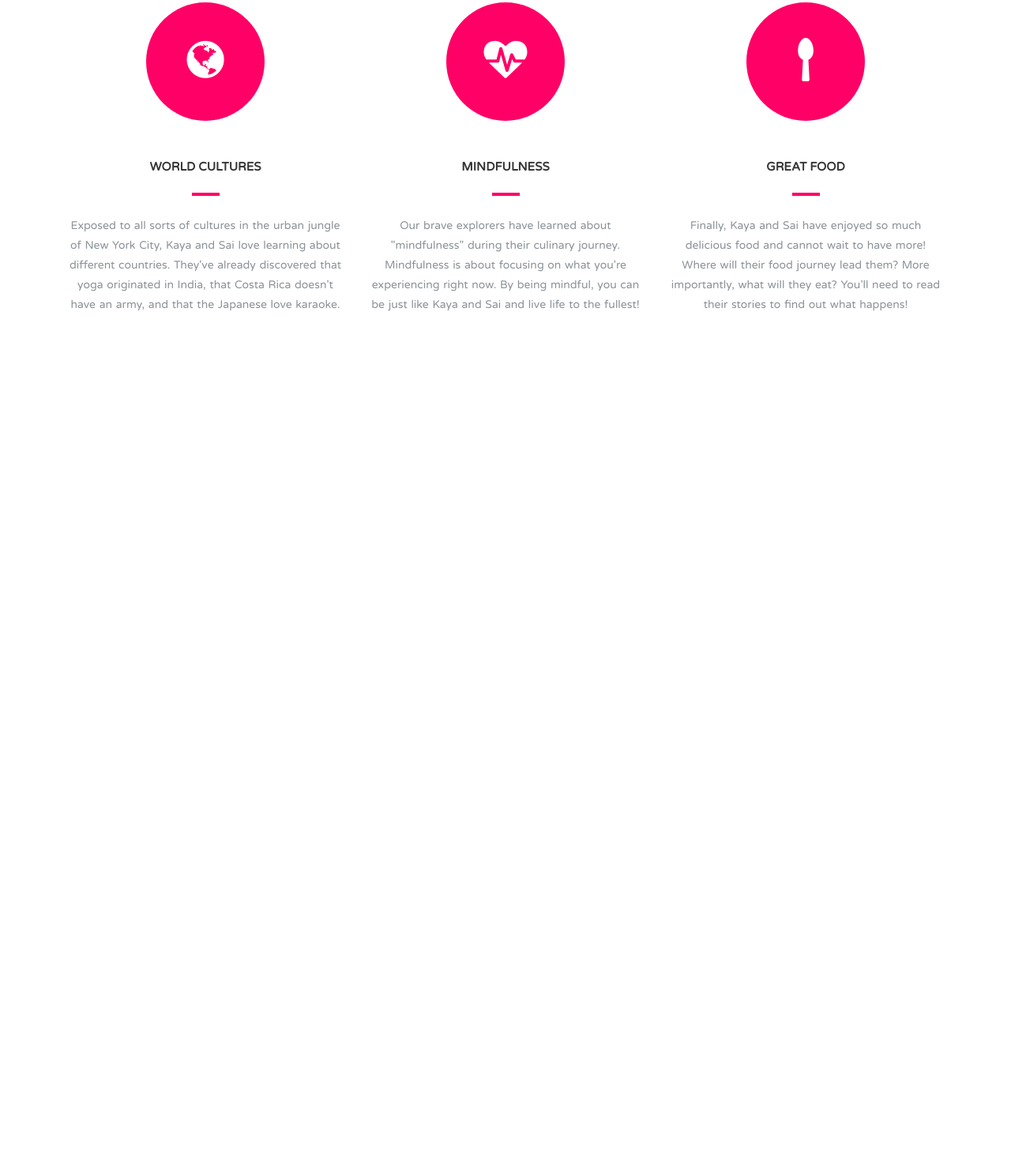
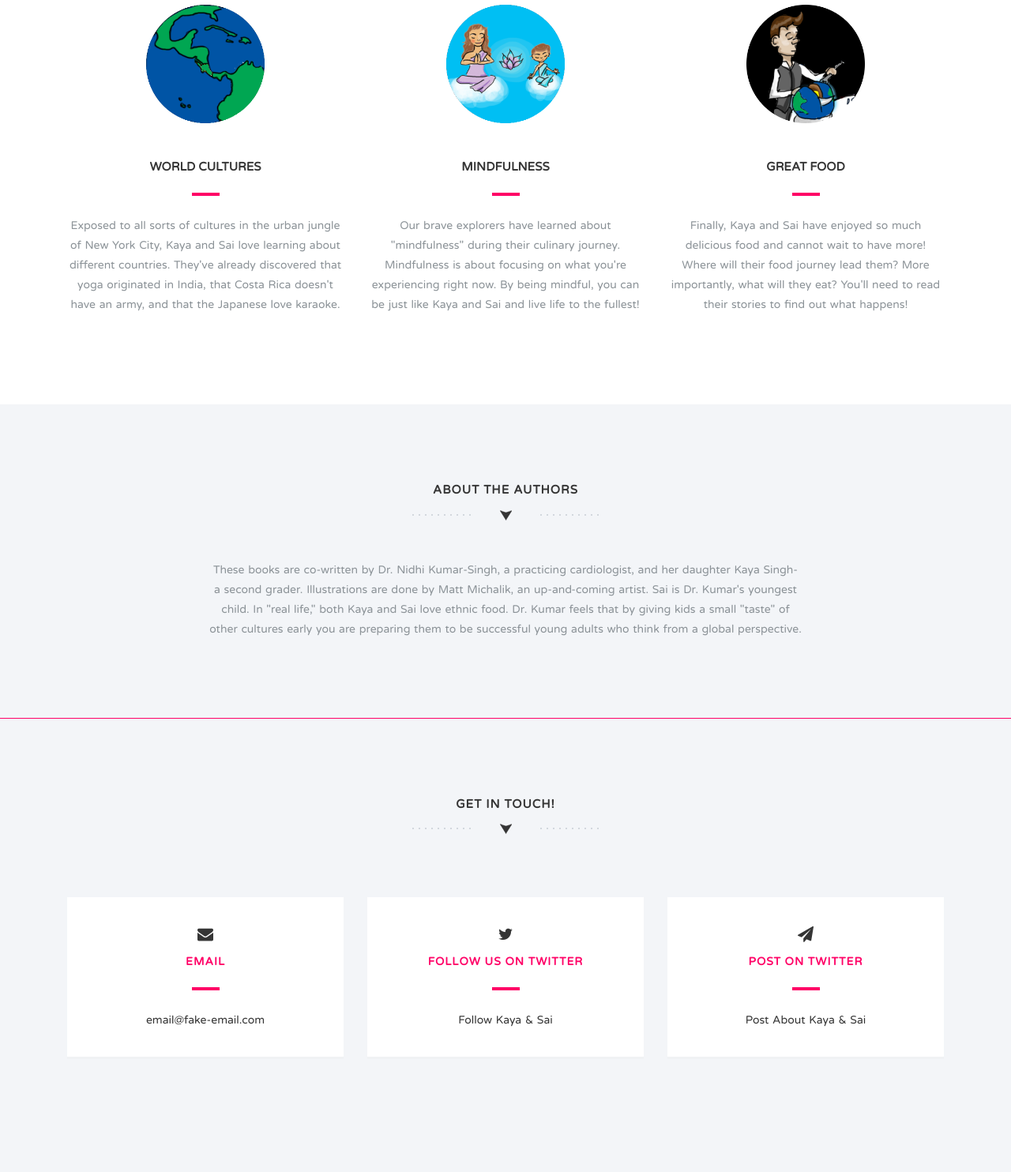
Before and after one commit to rd825/kands, a plain HTML site: page index.html in a window 1280 px wide. Shown: the part 1316-2800 px from the top of the page at 79% size. Before the commit the page ends 1828 px from the top, so only its background shows below. Drawn offline with nearby package versions, Linux system fonts and the light colour scheme.

Commit message:
Commit #2.2

```diff
--- a/css/styles.css
+++ b/css/styles.css
@@ -229,7 +229,7 @@ Features
 ========================================================================== */
 .features-wrapper, .team-wrapper { margin: 70px 0 0; }
 .shadow { text-shadow: rgb(55, 181, 161) 1px 1px, rgb(55, 181, 161) 2px 2px, rgb(55, 181, 161) 3px 3px, rgb(55, 181, 161) 4px 4px, rgb(55, 181, 161) 5px 5px, rgb(55, 181, 161) 6px 6px, rgb(55, 181, 161) 7px 7px, rgb(55, 181, 161) 8px 8px, rgb(55, 181, 161) 9px 9px, rgb(55, 181, 161) 10px 10px, rgb(55, 181, 161) 11px 11px, rgb(55, 181, 161) 12px 12px, rgb(55, 182, 162) 13px 13px, rgb(55, 183, 163) 14px 14px, rgb(56, 184, 164) 15px 15px, rgb(56, 185, 165) 16px 16px, rgb(56, 186, 166) 17px 17px, rgb(57, 187, 167) 18px 18px, rgb(57, 188, 168) 19px 19px, rgb(57, 189, 169) 20px 20px, rgb(58, 191, 170) 21px 21px, rgb(58, 192, 171) 22px 22px, rgb(58, 193, 172) 23px 23px, rgb(59, 194, 173) 24px 24px, rgb(59, 195, 174) 25px 25px, rgb(59, 196, 175) 26px 26px, rgb(60, 197, 176) 27px 27px, rgb(60, 198, 177) 28px 28px, rgb(60, 199, 178) 29px 29px, rgb(61, 201, 179) 30px 30px; }
-.icon { height: 150px; width: 150px; line-height: 150px; max-width: 100%; background: #ff0066; border-radius: 50%; -o-border-radius: 50%; -moz-border-radius: 50%; -webkit-border-radius: 50%; display: block; color: #fff; font-size: 55px; text-align: center; vertical-align: middle; position: relative; margin: 0 auto 50px; }
+.icon { height: 150px; width: 150px; line-height: 150px; max-width: 100%; background: #fff; border-radius: 50%; -o-border-radius: 50%; -moz-border-radius: 50%; -webkit-border-radius: 50%; display: block; color: #fff; font-size: 55px; text-align: center; vertical-align: middle; position: relative; margin: 0 auto 50px; }
 /* ==========================================================================
 iPhone Section
 ========================================================================== */
--- a/index.html
+++ b/index.html
@@ -61,21 +61,21 @@
                 <div class="features-wrapper">
                   <div class="col-md-4 wp2">
                     <div class="icon">
-                      <i class="fa fa-globe"></i>
+                      <img src="img/globe.png" alt="World Cultures" style="width:100%">
                     </div>
                     <h2>World Cultures</h2>
                     <p>Exposed to all sorts of cultures in the urban jungle of New York City, Kaya and Sai love learning about different countries. They've already discovered that yoga originated in India, that Costa Rica doesn't have an army, and that the Japanese love karaoke.</p>
                   </div>
                   <div class="col-md-4 wp2 delay-05s">
                     <div class="icon">
-                      <i class="fa fa-heartbeat"></i>
+                      <img src="img/mind.png" alt="Mindfulness" style="width:100%">
                     </div>
                     <h2>Mindfulness</h2>
                     <p>Our brave explorers have learned about "mindfulness" during their culinary journey. Mindfulness is about focusing on what you're experiencing right now. By being mindful, you can be just like Kaya and Sai and live life to the fullest!</p>
                   </div>
                   <div class="col-md-4 wp2 delay-1s">
                     <div class="icon">
-                      <i class="fa fa-spoon"></i>
+                      <img src="img/food.png" alt="Great Food" style="width:100%">
                     </div>
                     <h2>Great Food</h2>
                     <p>Finally, Kaya and Sai have enjoyed so much delicious food and cannot wait to have more! Where will their food journey lead them? More importantly, what will they eat? You'll need to read their stories to find out what happens!</p>
@@ -86,6 +86,18 @@
             </div>
           </div>
         </section>
+
+        <section class="intro text-center section-padding" id="intro">
+          <div class="container">
+            <div class="row">
+              <div class="col-md-8 col-md-offset-2 wp1">
+                <h1 class="arrow">About The Authors</h1>
+                <p>These books are co-written by Dr. Nidhi Kumar-Singh, a practicing cardiologist, and her daughter Kaya Singh- a second grader. Illustrations are done by Matt Michalik, an up-and-coming artist. Sai is Dr. Kumar's youngest child. In "real life," both Kaya and Sai love ethnic food. Dr. Kumar feels that by giving kids a small "taste" of other cultures early you are preparing them to be successful young adults who think from a global perspective.</p>
+              </div>
+            </div>
+          </div>
+        </section>
+        <hr style="border-color: #ff0066; margin:0px"></hr>
 
      <!--   <section class="text-center" id="responsive">
           <div class="container-fluid nopadding responsive-services">
@@ -313,47 +325,38 @@
               <input type="submit" name="" value="Send">
             </form>
           </div>
-        </section>
+        </section> -->
         <section class="dark-bg text-center section-padding contact-wrap" id="contact">
-          <a href="#top" class="up-btn"><i class="fa fa-chevron-up"></i></a>
+      <!--    <a href="#top" class="up-btn"><i class="fa fa-chevron-up"></i></a> -->
           <div class="container">
             <div class="row">
               <div class="col-md-12">
-                <h1 class="arrow">Drop us a line</h1>
+                <h1 class="arrow">Get in Touch!</h1>
               </div>
             </div>
             <div class="row contact-details">
               <div class="col-md-4">
                 <div class="light-box box-hover">
-                  <h2><i class="fa fa-map-marker"></i><span>Address</span></h2>
-                  <p>Level 6, 23 Pitt St, Sydney</p>
+                  <h2><i class="fa fa-envelope"></i><span>Email</span></h2>
+                  <p><a target="_blank" href="mailto:">email@fake-email.com</a></p>
                 </div>
               </div>
               <div class="col-md-4">
                 <div class="light-box box-hover">
-                  <h2><i class="fa fa-mobile"></i><span>Phone</span></h2>
-                  <p>+61 9 211 3747</p>
+                  <h2><i class="fa fa-twitter"></i><span>Follow Us on Twitter</span></h2>
+                  <p><a target="_blank" href="https://twitter.com/intent/follow?screen_name=tastesofplanet">Follow Kaya &amp; Sai</a></p>
                 </div>
               </div>
               <div class="col-md-4">
                 <div class="light-box box-hover">
-                  <h2><i class="fa fa-paper-plane"></i><span>Email</span></h2>
-                  <p><a href="#">hey@halcyondays.com</a></p>
+                  <h2><i class="fa fa-paper-plane"></i><span>Post on Twitter</span></h2>
+                  <p><a target="_blank" href="https://twitter.com/intent/tweet?text=I+love+the+Kaya+and+Sai+series+of+kids+books+about+global+cultures+and+ethnic+food.+You+should+check+them+out!+@tastesofplanet">Post About Kaya &amp; Sai</a></p>
                 </div>
-              </div>
-            </div>
-            <div class="row">
-              <div class="col-md-12">
-                <ul class="social-buttons">
-                  <li><a href="#" class="social-btn"><i class="fa fa-dribbble"></i></a></li>
-                  <li><a href="#" class="social-btn"><i class="fa fa-twitter"></i></a></li>
-                  <li><a href="#" class="social-btn"><i class="fa fa-envelope"></i></a></li>
-                </ul>
               </div>
             </div>
           </div>
         </section>
-        <footer>
+       <!-- <footer>
           <div class="container">
             <div class="row">
               <div class="col-md-6">
@@ -367,7 +370,7 @@
               </div>
             </div>
           </div>
-        </footer>
+        </footer> -->
         <!-- jQuery (necessary for Bootstrap's JavaScript plugins) -->
         <script src="https://ajax.googleapis.com/ajax/libs/jquery/1.11.0/jquery.min.js"></script>
         <!-- Include all compiled plugins (below), or include individual files as needed -->
```
Also changed, not shown: img/cook.gif (added), img/food.png (added), img/globe.png (added), img/mind.png (added).
